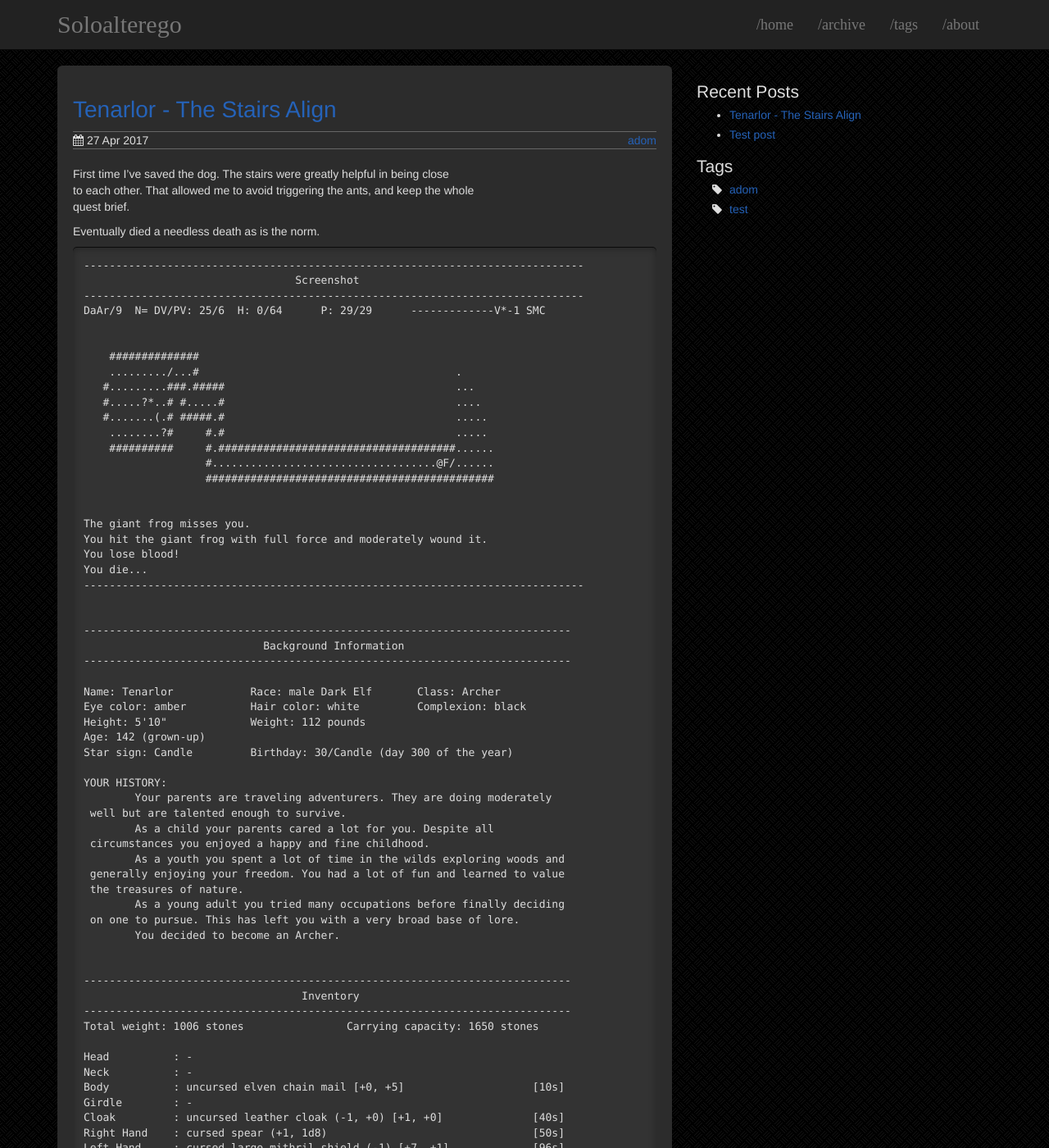
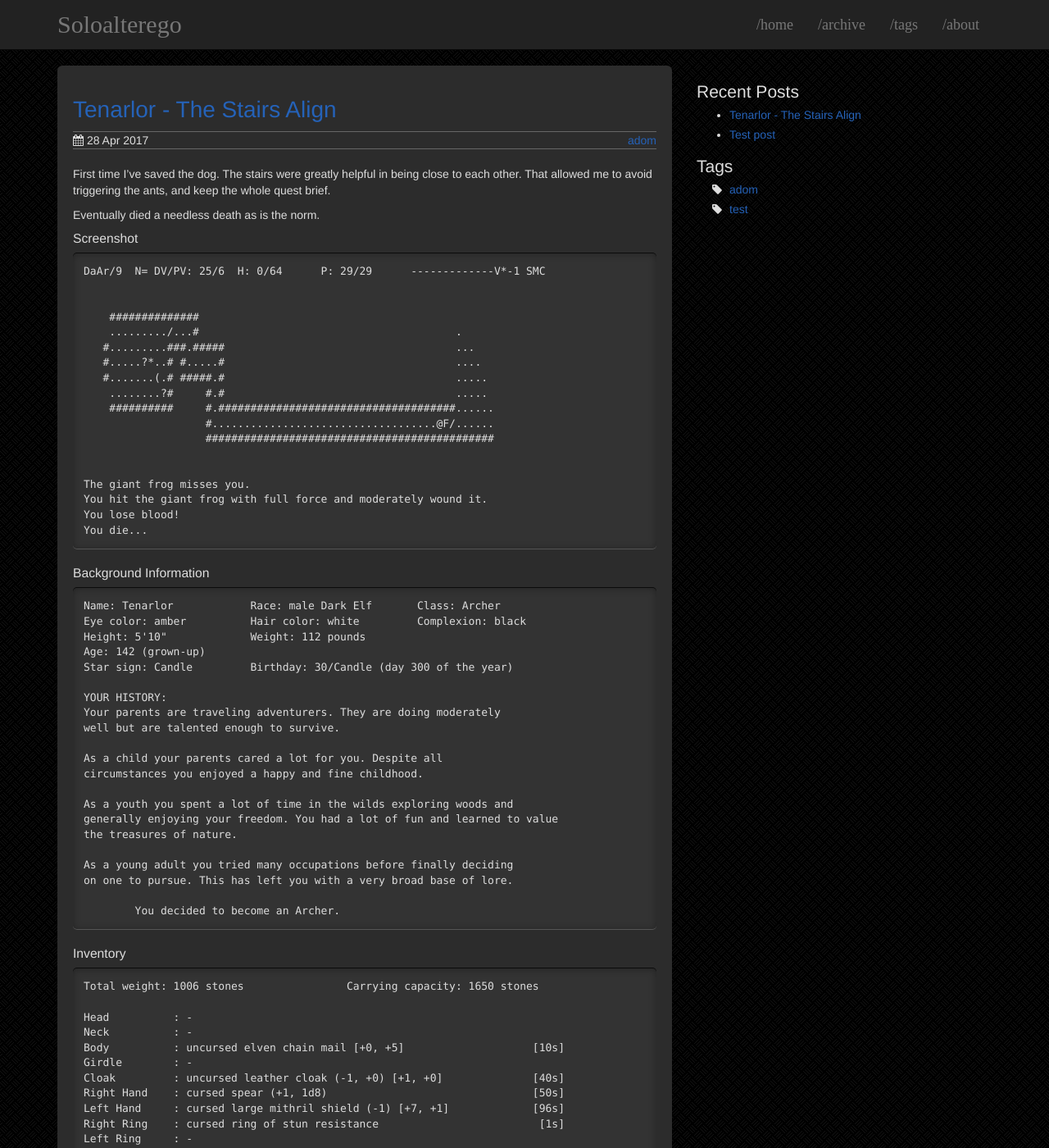
Before and after one commit to soloalterego/soloalterego.github.io, a Jekyll site: the page built from _posts/2017-04-28-tenarlor.md, in a window 1280 px wide and 1400 px high. Shown: the whole window at 82% size. Built offline with Jekyll 4.4.1, drawn with Linux system fonts in a browser that asks for light colours; some of the changed text lies outside the part shown.

Commit message:
more formatting faff

````diff
--- a/_posts/2017-04-28-tenarlor.md
+++ b/_posts/2017-04-28-tenarlor.md
@@ -1,20 +1,17 @@
 ---
 layout: post
 title: "Tenarlor - The Stairs Align"
-date: 2017-04-27 13:45:00
+date: 2017-04-28 13:45:00
 tags: adom
 description: Saviour of Death-wish Dog.
 ---
 
-First time I've saved the dog. The stairs were greatly helpful in being close
-to each other. That allowed me to avoid triggering the ants, and keep the whole
-quest brief.
+First time I've saved the dog. The stairs were greatly helpful in being close to each other. That allowed me to avoid triggering the ants, and keep the whole quest brief.
 
 Eventually died a needless death as is the norm.
+
+#### Screenshot
 ```
-------------------------------------------------------------------------------
-                                 Screenshot
-------------------------------------------------------------------------------
 DaAr/9  N= DV/PV: 25/6  H: 0/64      P: 29/29      -------------V*-1 SMC
 
 
@@ -33,13 +30,9 @@ The giant frog misses you.
 You hit the giant frog with full force and moderately wound it.
 You lose blood!
 You die...
-------------------------------------------------------------------------------
-
-
-----------------------------------------------------------------------------
-                            Background Information
-----------------------------------------------------------------------------
-
+```
+#### Background Information
+```
 Name: Tenarlor            Race: male Dark Elf       Class: Archer
 Eye color: amber          Hair color: white         Complexion: black
 Height: 5'10"             Weight: 112 pounds
@@ -47,21 +40,23 @@ Age: 142 (grown-up)
 Star sign: Candle         Birthday: 30/Candle (day 300 of the year)
 
 YOUR HISTORY:
-        Your parents are traveling adventurers. They are doing moderately
- well but are talented enough to survive.
-        As a child your parents cared a lot for you. Despite all
- circumstances you enjoyed a happy and fine childhood.
-        As a youth you spent a lot of time in the wilds exploring woods and
- generally enjoying your freedom. You had a lot of fun and learned to value
- the treasures of nature.
-        As a young adult you tried many occupations before finally deciding
- on one to pursue. This has left you with a very broad base of lore.
+Your parents are traveling adventurers. They are doing moderately
+well but are talented enough to survive.
+
+As a child your parents cared a lot for you. Despite all
+circumstances you enjoyed a happy and fine childhood.
+
+As a youth you spent a lot of time in the wilds exploring woods and
+generally enjoying your freedom. You had a lot of fun and learned to value
+the treasures of nature.
+
+As a young adult you tried many occupations before finally deciding
+on one to pursue. This has left you with a very broad base of lore.
+
         You decided to become an Archer.
-
-
-----------------------------------------------------------------------------
-                                  Inventory
-----------------------------------------------------------------------------
+```
+#### Inventory
+```
 Total weight: 1006 stones                Carrying capacity: 1650 stones
 
 Head          : -
@@ -79,12 +74,9 @@ Boots         : -
 Missile Weapon: cursed short bow (+4, +0)                             [20s]
 Missiles      : -
 Tool          : uncursed fletchery set (5)                            [70s]
-
-
-----------------------------------------------------------------------------
-                                    Stuff
-----------------------------------------------------------------------------
-
+```
+#### Stuff
+```
 Total weight: 719 stones   Carrying capacity: 1650 stones
 
 Shields ('[')
@@ -127,12 +119,9 @@ Food ('%')
    cursed bit of plain candy                                           [2s]
 Valuables ('$')
    553 gold pieces                                                     [5s]
-
-
-----------------------------------------------------------------------------
-                                Weapon Skills
-----------------------------------------------------------------------------
-
+```
+#### Weapon Skills
+```
 Melee weapon           Lvl   Hit   Dam   DV   Level          Required marks
 ---------------------  ---   ---   ---   --   -------------  --------------
 Unarmed fighting         0    +0    +0   +0   unskilled            15
@@ -170,14 +159,9 @@ Right hand: +18 bonus to hit, 1d8+4 damage
 Damage caused with your missile weapons:
 ----------------------------------------
 No missile weapons available.
-
-
-
-
-----------------------------------------------------------------------------
-                                   Skills
-----------------------------------------------------------------------------
-
+```
+#### Skills
+```
   Alertness ............ 54    (good)         [+1d5]
   Archery .............. 81    (great)        [+3d3]
   Climbing ............. 56    (good)         [+3d5]
@@ -190,17 +174,9 @@ No missile weapons available.
   Listening ............ 56    (good)         [+2d4]
   Literacy ............. 16    (mediocre)     [+3d4]
   Stealth .............. 52    (good)         [+3d5]
-
-
-
-
-
-
-
-----------------------------------------------------------------------------
-              His achievements during his battles:
-----------------------------------------------------------------------------
-
+```
+#### His achievements during his battles:
+```
 Tenarlor, the dark elven archer, died of blood loss.
 He scored 6637 points and advanced to level 9.
 He survived for 0 years, 5 days, 2 hours, 55 minutes and 32 seconds (6518
@@ -267,19 +243,13 @@ The following monsters were vanquished:
       1 vile spirit
       2 wererats
       1 wolf
-
-
-----------------------------------------------------------------------------
-                               Playing Time
-----------------------------------------------------------------------------
-
+```
+#### Playing Time
+```
 You played for 1 hour, 0 minutes and 44 seconds.
-
-
-----------------------------------------------------------------------------
-                             Version Information
-----------------------------------------------------------------------------
-
+```
+#### Version Information
+```
 Ancient Domains Of Mystery
 Release 72
 Windows Deluxe (Steam) Build: Oct 16 2016 14:24:42
````
